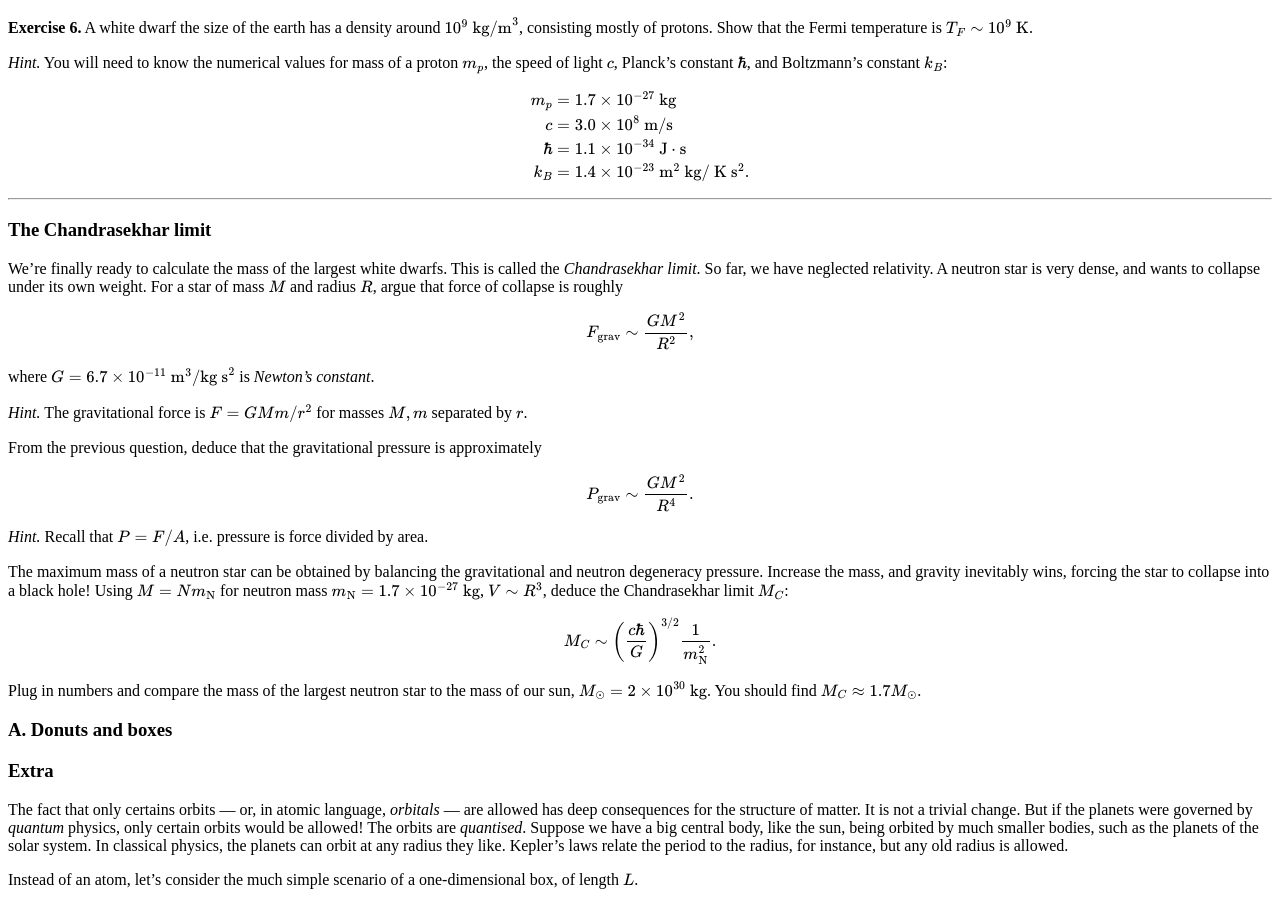
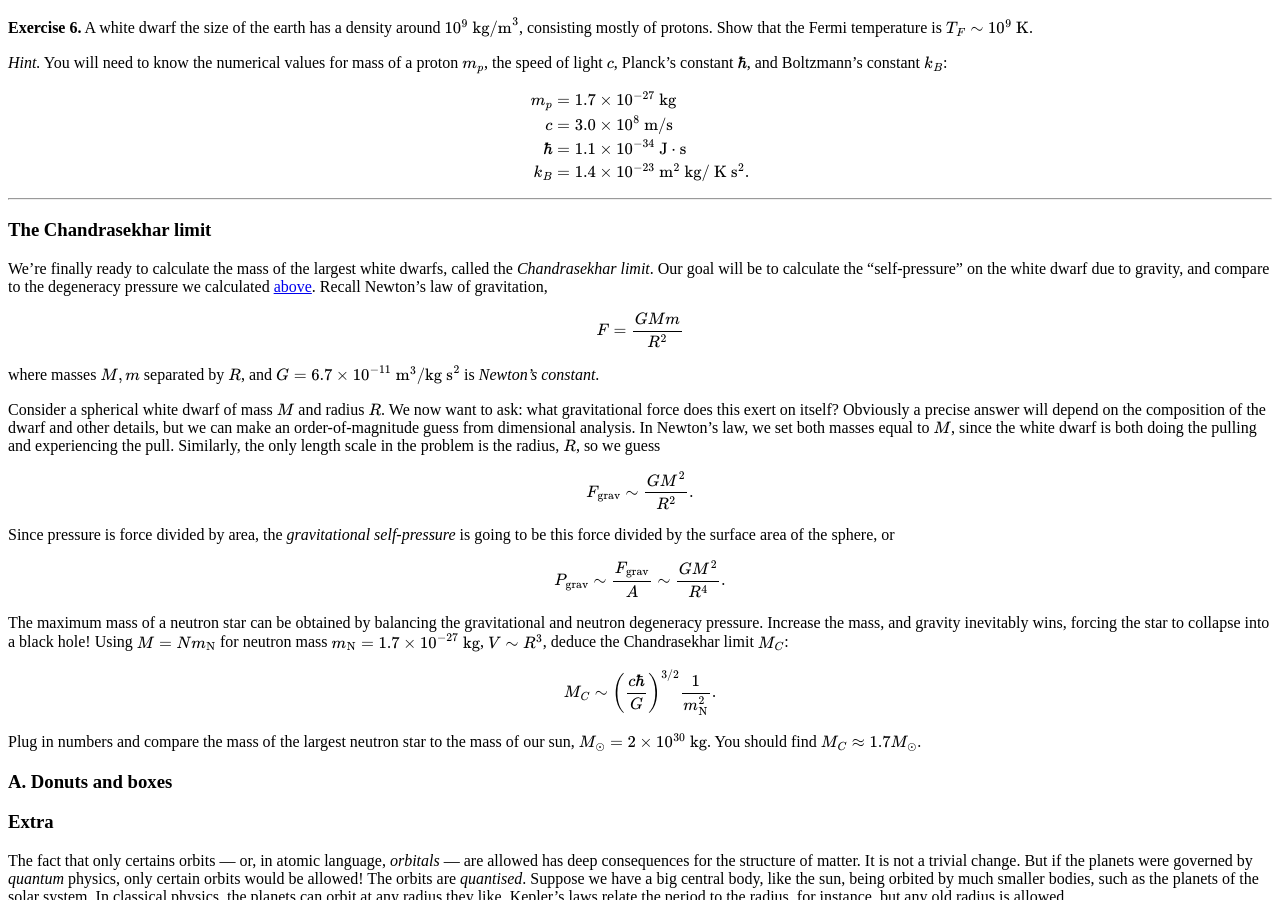
Before and after one commit to hapax/hapax.github.io, a Jekyll site: the page built from assets/chandra.md, in a window 1280 px wide and 900 px high, scrolled down 6794 px. Built offline with Jekyll 4.4.1, drawn with Linux system fonts in a browser that asks for light colours; our own code applies the rules of GitHub Pages for plain Markdown files; formulas are drawn with MathJax 3; a script that is not in the unit is left out.

Commit message:
Update chandra.md

```diff
--- a/assets/chandra.md
+++ b/assets/chandra.md
@@ -657,28 +657,42 @@ $$
 
 ### The Chandrasekhar limit<a id="sec-3-3" name="sec-3-3"></a>
 
-We're finally ready to calculate the mass of the largest white dwarfs.
-This is called the *Chandrasekhar limit*.
-So far, we have neglected relativity.
-A neutron star is very dense, and wants to collapse under its own weight.
-For a star of mass $M$ and radius $R$, argue that force of collapse is roughly
+We're finally ready to calculate the mass of the largest white dwarfs,
+called the *Chandrasekhar limit*.
+Our goal will be to calculate the "self-pressure" on the white dwarf
+due to gravity, and compare to the degeneracy pressure we calculated
+<a href="#sec-3-1">above</a>.
+Recall Newton's law of gravitation,
 
 $$
-F_\text{grav} \sim \frac{GM^2}{R^2},
+F = \frac{GMm}{R^2}
 $$
 
-where $G = 6.7\times 10^{-11} \text{ m}^3/\text{kg s}^2$ is *Newton's constant*.
+where masses $M,m$ separated by $R$, and $G = 6.7\times 10^{-11}
+\text{ m}^3/\text{kg s}^2$ is *Newton's constant*.
 
-*Hint.* The gravitational force is $F = GMm/r^2$ for masses $M,m$
-separated by $r$.
-
-From the previous question, deduce that the gravitational pressure is approximately
+Consider a spherical white dwarf of mass $M$ and radius $R$.
+We now want to ask: what gravitational force does this exert on
+itself?
+Obviously a precise answer will depend on the composition of the dwarf
+and other details, but we can make an order-of-magnitude guess from
+dimensional analysis.
+In Newton's law, we set both masses equal to $M$, since the white
+dwarf is both doing the pulling and experiencing the pull.
+Similarly, the only length scale in the problem is the radius, $R$, so
+we guess
 
 $$
-P_\text{grav} \sim \frac{GM^2}{R^4}.
+F_\text{grav} \sim \frac{GM^2}{R^2}.
 $$
 
-*Hint.* Recall that $P = F/A$, i.e. pressure is force divided by area.
+Since pressure is force divided by area, the *gravitational
+self-pressure* is going to be this force divided by the surface area
+of the sphere, or
+
+$$
+P_\text{grav} \sim \frac{F_\text{grav}}{A} \sim \frac{GM^2}{R^4}.
+$$
 
 The maximum mass of a neutron star can be obtained by balancing the gravitational and neutron degeneracy pressure.
 Increase the mass, and gravity inevitably wins, forcing the star to collapse into a black hole!
```
